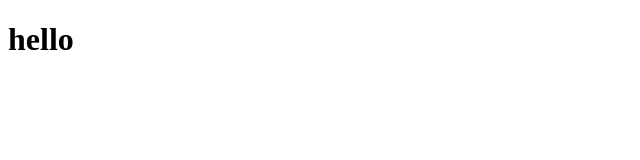
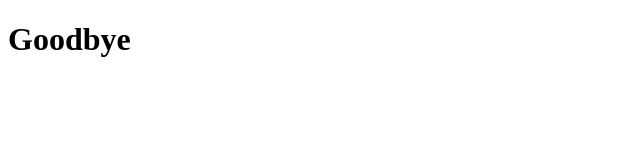
Before and after one commit to cindythanhhoang/JavaScript, a plain HTML site: page index.html in a window 1280 px wide. Shown: the whole page, without its empty margins (0-640 px from the left). Drawn offline with Linux system fonts and the light colour scheme.

Commit message:
hi to goodbye

```diff
--- a/index.html
+++ b/index.html
@@ -7,7 +7,7 @@
 </head>
 <body>
 
-<h1>hello</h1>
+<h1>Goodbye</h1>
 
 </body>
 </html>
```
